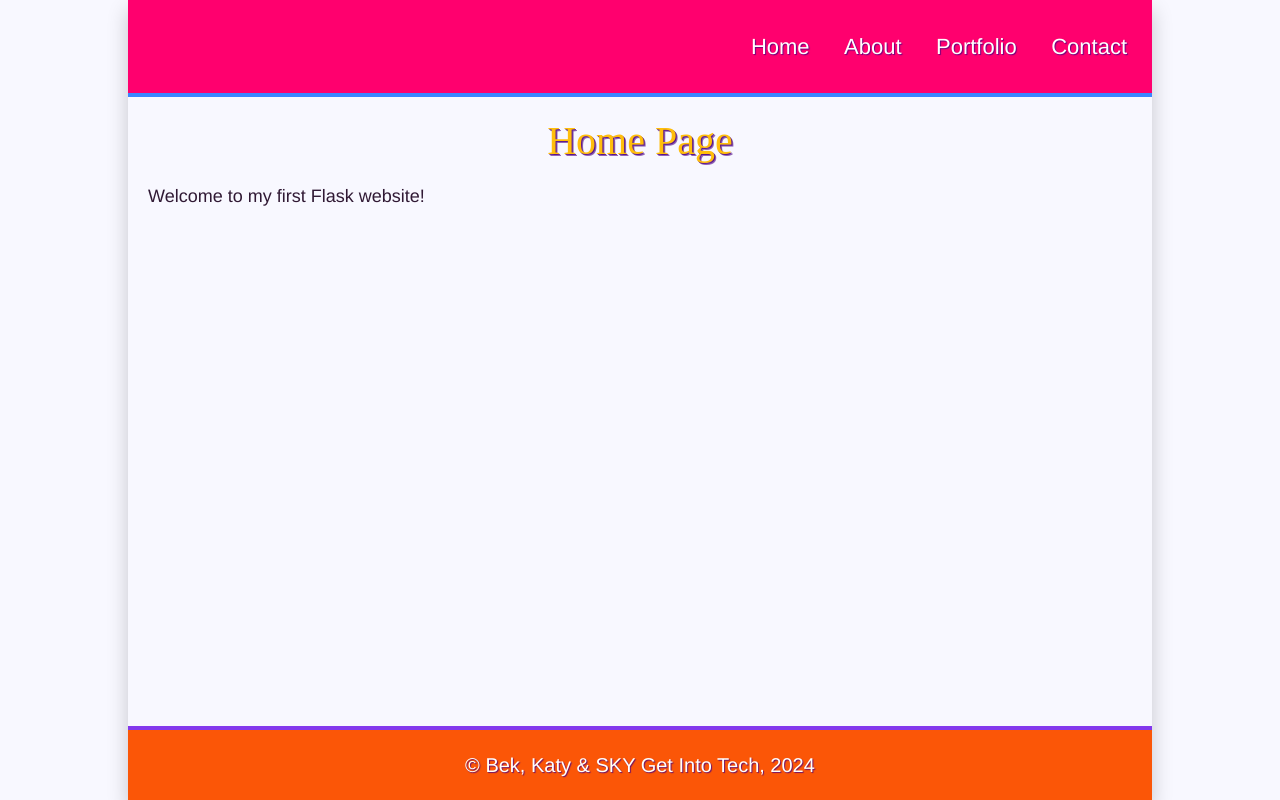
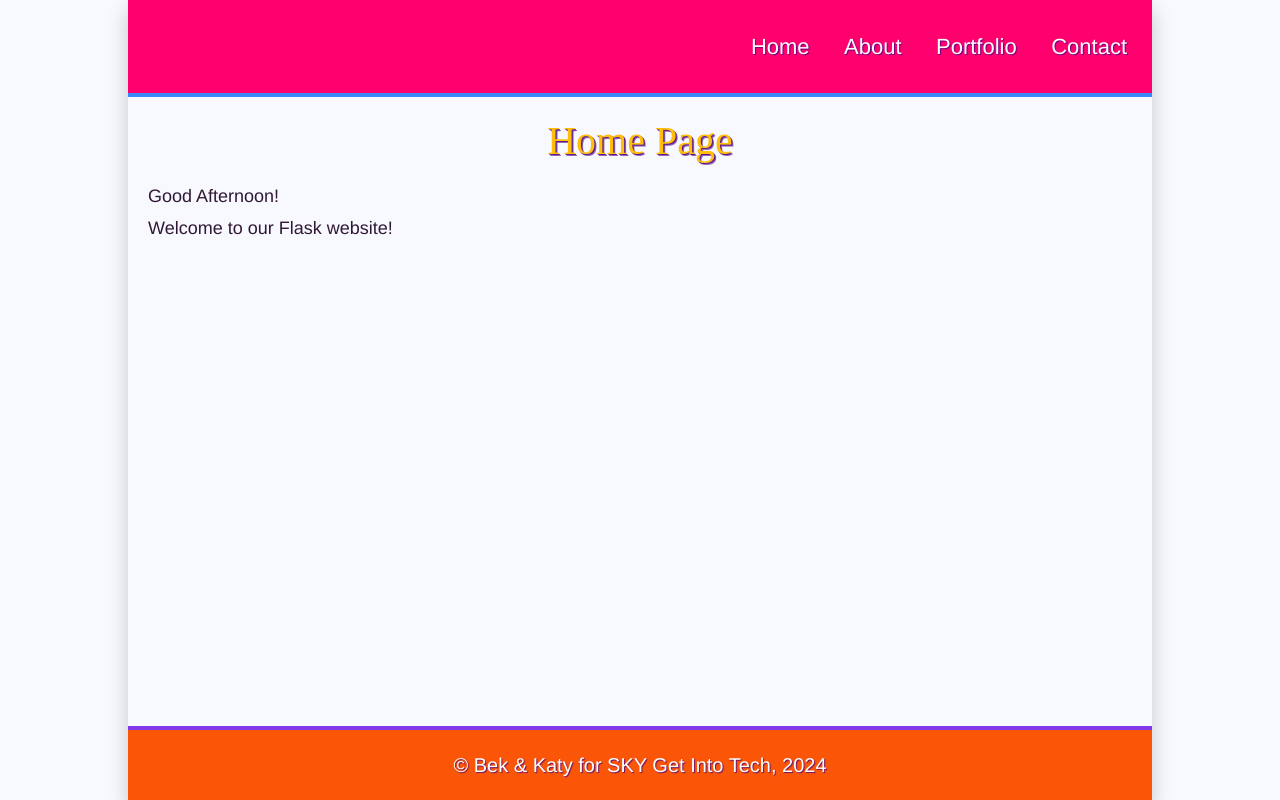
Before and after one commit to BekstersLab/week11_hw, a Flask app: page / in a window 1280 px wide. Run offline with Flask 3, Linux system fonts and the light colour scheme.

Commit message:
datetime for home page message and footer text change

```diff
--- a/FlaskWeek10_Bek/application/routes.py
+++ b/FlaskWeek10_Bek/application/routes.py
@@ -1,13 +1,16 @@
 from flask import render_template, url_for, request, redirect
 from application import app
+from datetime import datetime
+from application.utilities import get_time_slot
 
 import mysql.connector
 
 db = mysql.connector.connect(
     host="localhost",
     user="root",
-    password='Pa$$w0rd',
-    database='week11_hwk'
+    # password="Pa$$w0rd",  # use for windows
+    password="",  # use for mac
+    database="week11_hwk"
 )
 
 cursor = db.cursor()
@@ -25,12 +28,14 @@ def home_page():  # define function called when root or /home url is accessed
     about_url = url_for('about_page')  # generates url for about page
     portfolio_url = url_for('portfolio_page')  # generates url for portfolio page
     contact_url = url_for('contact_page')  # generates url for contact page
-
     # within this function, 'home_url = url_for('home_page')' generates an url path for the home_page function and ...
     # assigns it to the home_url variable. The url path corresponds to '@app.route('/')' or '@app.route(/home)' decorator
     # the variables are used to create hyperlinks (<a></a>) within the navigation section of each page
     # e.g. '{home_url}' is replaced with the generated url for the home page when Python code is executed
-    return render_template('home.html', title='Home', home_url=home_url, about_url=about_url, portfolio_url=portfolio_url, contact_url=contact_url)
+
+    time_now = datetime.now()
+    time_slot = get_time_slot(time_now.hour)
+    return render_template('home.html', title='Home', time_slot=time_slot, home_url=home_url, about_url=about_url, portfolio_url=portfolio_url, contact_url=contact_url)
 
 
 # structure is similar for about_page
--- a/FlaskWeek10_Bek/application/templates/home.html
+++ b/FlaskWeek10_Bek/application/templates/home.html
@@ -3,7 +3,8 @@
     <main>
         <h1>Home Page</h1>
         <section>
-            <p>Welcome to my first Flask website!</p>
+            <p>Good {{time_slot}}!</p>
+            <p>Welcome to our Flask website!</p>
         </section>
     </main>
 {% endblock %}
--- a/FlaskWeek10_Bek/application/templates/layout.html
+++ b/FlaskWeek10_Bek/application/templates/layout.html
@@ -21,7 +21,7 @@
         {% block body_content %}
         {% endblock %}
 
-        <footer>&copy; Bek, Katy &amp; SKY Get Into Tech, 2024</footer>
+        <footer>&copy; Bek &amp; Katy for SKY Get Into Tech, 2024</footer>
     </div>
 </body>
 </html>
--- /dev/null
+++ b/FlaskWeek10_Bek/application/utilities.py
@@ -0,0 +1,7 @@
+def get_time_slot(time):
+    if time < 12:
+        return "Morning"
+    elif time < 16:
+        return "Afternoon"
+    else:
+        return "Evening"
```
Also changed, not shown: 3 other files.
